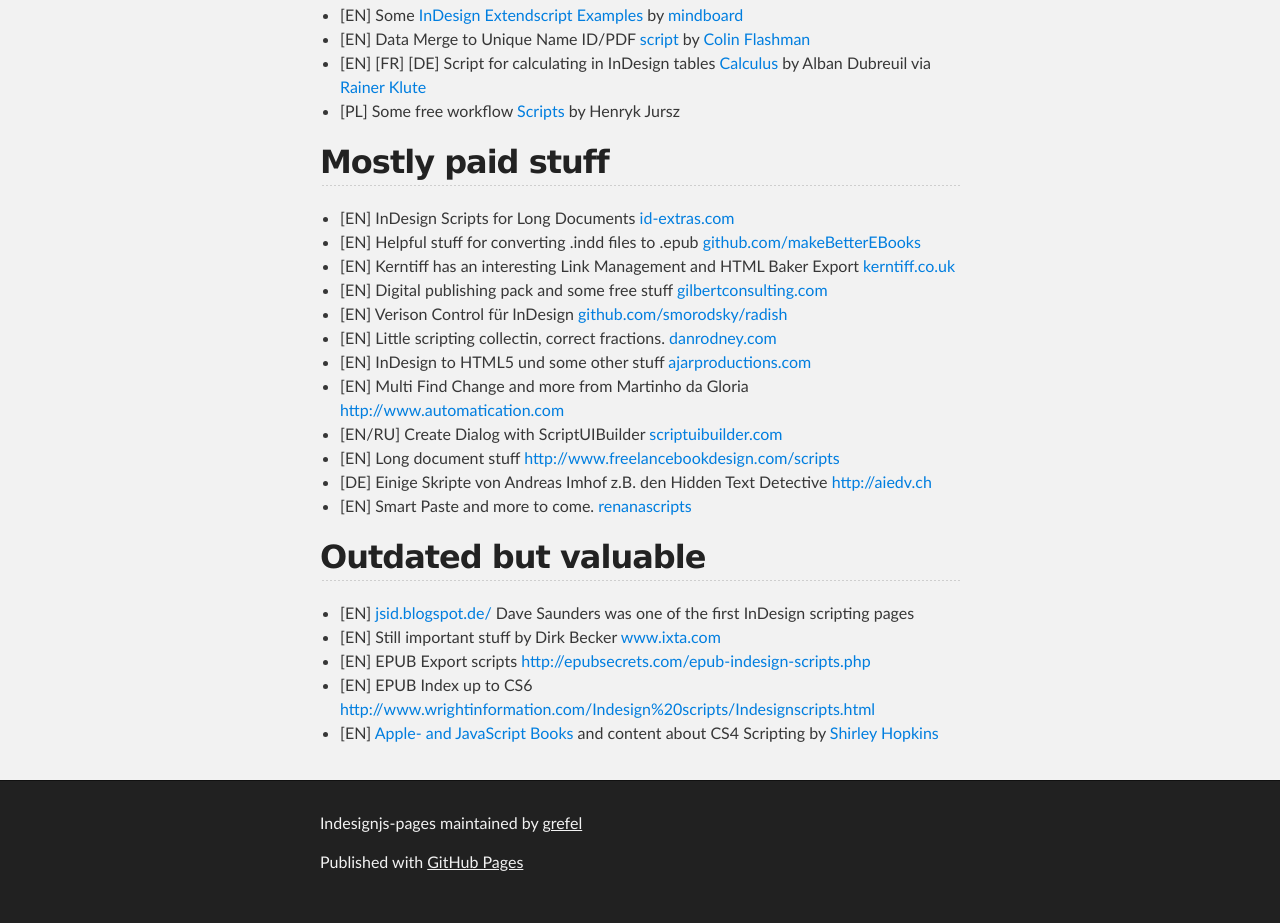
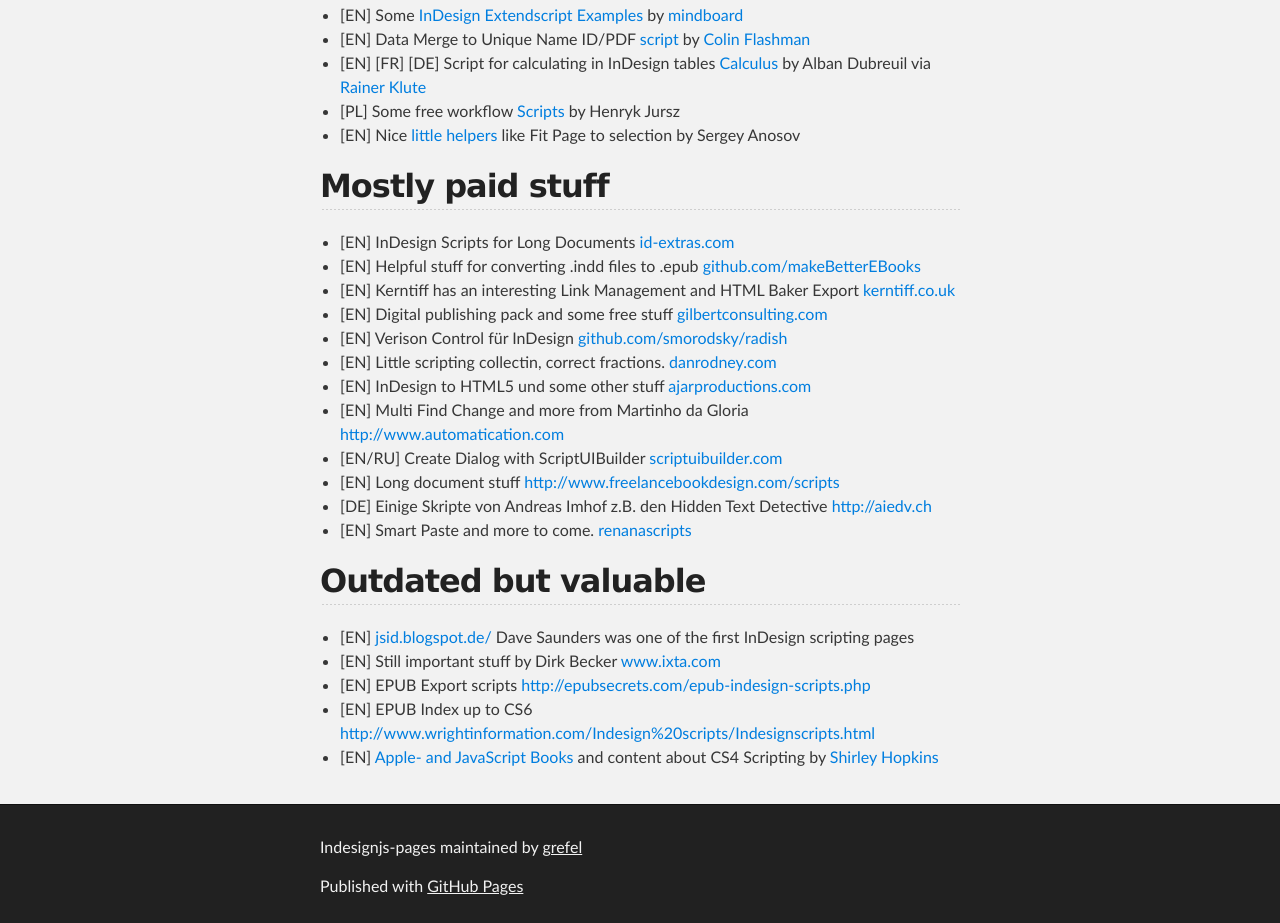
Before and after one commit to grefel/indesignjs-resources, a plain HTML site: page index.html in a window 1280 px wide. Shown: the part 2326-3249 px from the top of the page. Drawn offline with Linux system fonts and the light colour scheme.

Commit message:
added Sergey Anosov

```diff
--- a/index.html
+++ b/index.html
@@ -75,6 +75,10 @@
 					<li>[EN] Data Merge to Unique Name ID/PDF <a href="http://colecandoo.com/downloads/">script</a> by <a href="https://twitter.com/colecandoo">Colin Flashman</a></li>
 					<li>[EN] [FR] [DE] Script for calculating in InDesign tables <a href="http://www.bcv-creation.com/calculs-dans-indesign/calculs-raynaux_DE.php">Calculus</a> by Alban Dubreuil via <a href="http://rainerklute.de/indesign-lernt-rechnen/">Rainer Klute</a></li>
 						<li>[PL] Some free workflow <a href="http://draftcloud.jursz.pl/narzedzia/">Scripts</a> by Henryk Jursz</li>
+						<li>[EN] Nice <a
+							href="https://sites.google.com/site/dtpscripting/indesign-scripts/"
+							>little helpers</a> like Fit Page to selection by Sergey Anosov</li>
+
 
 		</ul> <h2> <a id="other-pages-or-mostly-paid-stuff" class="anchor" href="#other-pages-or-mostly-paid-stuff" aria-hidden="true"><span class="octicon octicon-link"/></a>Mostly paid stuff</h2> <ul>
 		<li>[EN] InDesign Scripts for Long Documents <a href="http://www.id-extras.com/products">id-extras.com</a></li>
```
